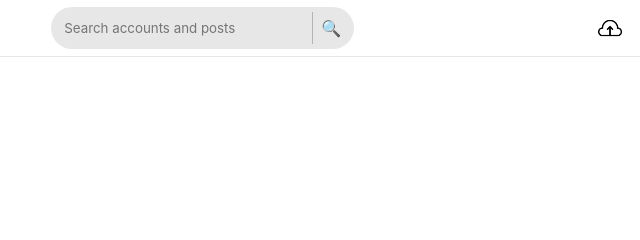
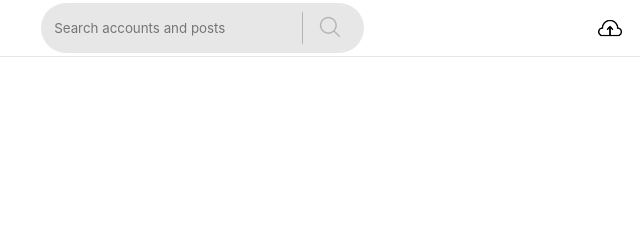
Before and after one commit to Davey-M/Tik-Tok-Clone, a website: page public/index.html in a window 1280 px wide. Shown: the top 240 px of the page, 417-1057 px from the left. Drawn offline with Linux system fonts and the light colour scheme; no server answers.

Commit message:
Added search search_icon

```diff
--- a/public/index.html
+++ b/public/index.html
@@ -28,7 +28,7 @@
                     <div id="search_decorator">
                         <input type="text" name="search" id="search" placeholder="Search accounts and posts">
                         <div class="flex full_height center_inside search_icon">
-                            🔍
+                            <div class="icon" style="background-image: url(/search_icon.png);"></div>
                         </div>
                     </div>
                 </span>
```
Also changed, not shown: public/search_icon.png (added).
